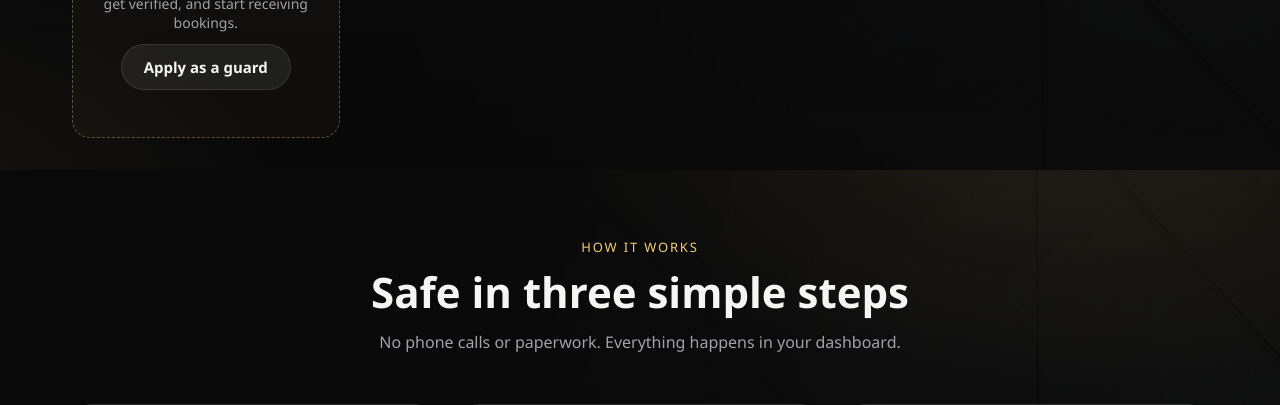
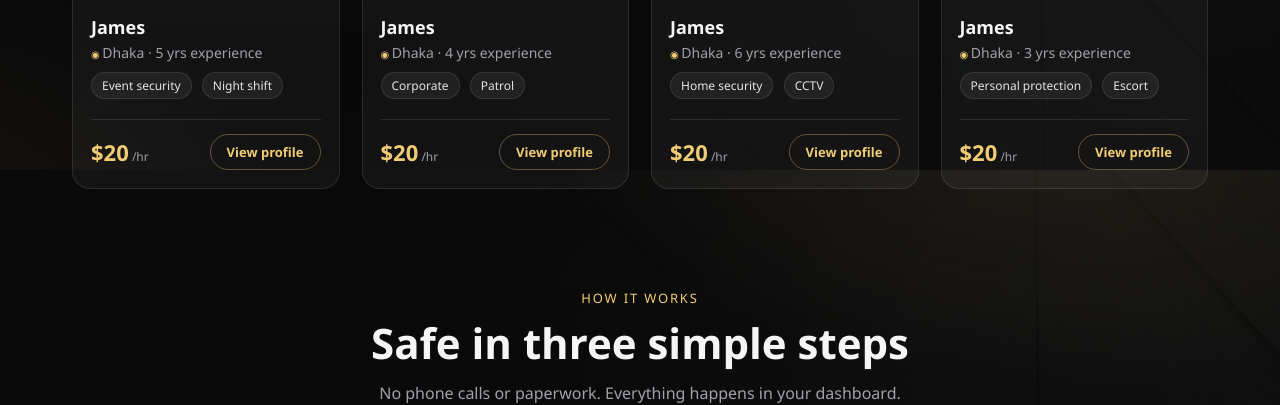
Before and after one commit to FayazAbrar20/Security-Provider, a PHP site: page / in a window 1280 px wide. Shown: the part 1430-1835 px from the top of the page. Run offline with PHP 8.4, Linux system fonts and the light colour scheme; data that the repository does not hold is empty.

Commit message:
Landing page: show the original sample guard profiles

```diff
--- a/Project01/index.php
+++ b/Project01/index.php
@@ -9,16 +9,17 @@ $stats = db_one($conn,
         (SELECT COUNT(*) FROM bookings WHERE status = 'confirmed') AS confirmed,
         (SELECT COUNT(*) FROM clients) AS clients") ?? [];
 
-// Up to four verified guards to feature, newest first.
-$featured = [];
-$result = db_query($conn,
-    "SELECT id, full_name, location, experience, hourly_rate, specialties, profile_image, availability_status
-     FROM guards WHERE verification_status = 'approved' ORDER BY created_at DESC LIMIT 4");
-if ($result && $result !== true) {
-    while ($row = mysqli_fetch_assoc($result)) {
-        $featured[] = $row;
-    }
-}
+// Sample guard profiles shown on the landing page (the original showcase photos).
+$featured = [
+    ['full_name' => 'James', 'location' => 'Dhaka', 'experience' => 5, 'hourly_rate' => 20, 'specialties' => 'Event security, Night shift',
+     'image' => 'https://img.freepik.com/free-photo/portrait-male-security-guard-with-uniform_23-2150368731.jpg'],
+    ['full_name' => 'James', 'location' => 'Dhaka', 'experience' => 4, 'hourly_rate' => 20, 'specialties' => 'Corporate, Patrol',
+     'image' => 'https://static.vecteezy.com/system/resources/thumbnails/039/892/385/small/ai-generated-a-security-guard-with-his-arms-crossed-on-the-sidewalk-free-photo.jpeg'],
+    ['full_name' => 'James', 'location' => 'Dhaka', 'experience' => 6, 'hourly_rate' => 20, 'specialties' => 'Home security, CCTV',
+     'image' => 'https://static.vecteezy.com/system/resources/thumbnails/039/892/247/small/ai-generated-a-security-guard-with-his-arms-crossed-on-the-sidewalk-free-photo.jpeg'],
+    ['full_name' => 'James', 'location' => 'Dhaka', 'experience' => 3, 'hourly_rate' => 20, 'specialties' => 'Personal protection, Escort',
+     'image' => 'https://img.freepik.com/premium-photo/security-guard-standing-confidently-front-modern-building-arms-crossed-with-light-solid-color-background_1081303-4476.jpg?semt=ais_hybrid&w=740&q=80'],
+];
 
 page_head('Professional Security On Demand', '', ['assets/landing.css']);
 ?>
@@ -109,14 +110,12 @@ page_head('Professional Security On Demand', '', ['assets/landing.css']);
                 <?php foreach ($featured as $guard): ?>
                     <?php
                         $specialties = array_filter(array_map('trim', explode(',', $guard['specialties'] ?? '')));
-                        $img = (!empty($guard['profile_image']) && file_exists(__DIR__ . '/' . $guard['profile_image']))
-                            ? implode('/', array_map('rawurlencode', explode('/', $guard['profile_image']))) : '';
                     ?>
                     <article class="guard-card">
                         <div class="guard-image-container">
-                            <?php if ($img): ?><img class="guard-image" src="<?php echo e($img); ?>" alt="<?php echo e($guard['full_name']); ?>"><?php endif; ?>
+                            <img class="guard-image" src="<?php echo e($guard['image']); ?>" alt="<?php echo e($guard['full_name']); ?>" loading="lazy">
                         </div>
-                        <span class="availability-badge"><?php echo e($guard['availability_status'] ?? 'available'); ?></span>
+                        <span class="availability-badge">available</span>
                         <div class="guard-info">
                             <div class="guard-name"><?php echo e($guard['full_name']); ?></div>
                             <div class="guard-location"><?php echo e($guard['location']); ?> &middot; <?php echo (int)$guard['experience']; ?> yrs experience</div>
@@ -132,14 +131,6 @@ page_head('Professional Security On Demand', '', ['assets/landing.css']);
                         </div>
                     </article>
                 <?php endforeach; ?>
-                <?php if (count($featured) < 4): ?>
-                    <div class="join-card">
-                        <?php echo icon('badge'); ?>
-                        <h3>Your profile could be here</h3>
-                        <p>Experienced in security? Apply, get verified, and start receiving bookings.</p>
-                        <a class="btn-ghost" href="Guard/guard_register.php">Apply as a guard</a>
-                    </div>
-                <?php endif; ?>
             </div>
         </section>
 
```
